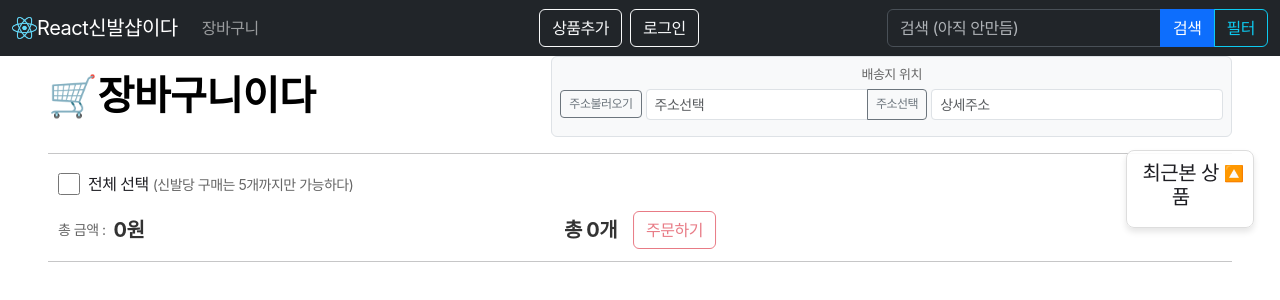
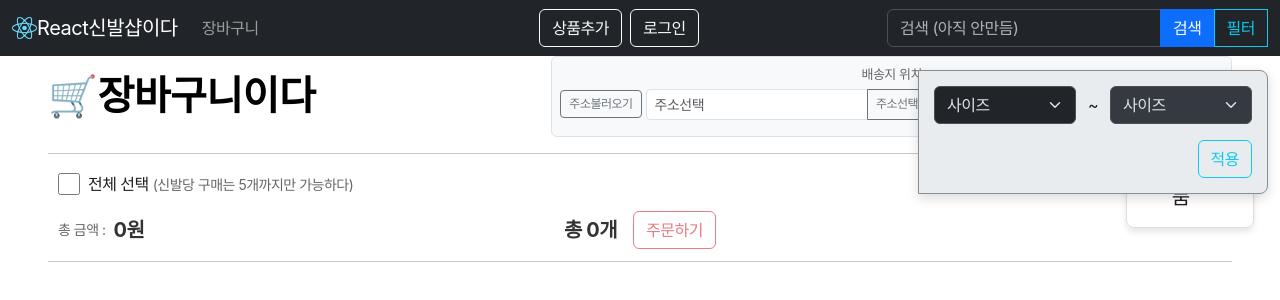
Before and after one commit to alsdudrj/react-project, a React (Vite) app: page /cart in a window 1280 px wide. Both pictures are taken after a click on the button "필터". Shown: the top 300 px of the page. Built offline with nearby package versions, Linux system fonts and the light colour scheme.

Commit message:
필터 생긴거만 만듬

```diff
--- a/src/App.css
+++ b/src/App.css
@@ -8,7 +8,7 @@ div {
 
 .header{
   position: relative;
-  z-index: 10;
+  z-index: 1000;
 }
 
 .sidebar-wrapper{
@@ -174,6 +174,69 @@ a {
   border-color: #61DAFB;
 }
 .login-checkbox .form-check-input:focus {
+    box-shadow: 0 0 0 0.25rem rgba(97, 218, 251, 0.25);
+    border-color: #61DAFB;
+}
+/*=======================================*/
+
+
+
+/* ====검색폼 애니메이션 및 css==== */
+/*필터 버튼 및 폼 위치 고정*/
+.search-anchor {
+  position: relative;
+  z-index: 1000;
+}
+/*filter 폼 설정*/
+.filter-overlay {
+  position: absolute;
+  top: 3.8rem;
+  right: 0;
+  width: 350px;
+  height: auto;
+  padding: 15px;
+  border-radius: 8px;
+  border: 1px solid #868e96;
+  background: #e9ecef;
+  box-shadow: 0 4px 12px rgba(0,0,0,0.15);
+
+  z-index: 1000;
+
+  transform: translateY(-20px);
+  opacity: 0;
+  animation: slideDown 0.3s ease forwards;
+}
+/* 인풋창 설정 */
+.filter-overlay .form-control {
+  background-color: white;
+  color: black;
+  border: 1px solid black;
+}
+.filter-overlay .form-control::placeholder {
+  color: #868e96;
+}
+.filter-overlay .form-control:focus {
+  background-color: transparent;
+  color: black;
+  border-color: none;
+  box-shadow: none;
+}
+/*체크박스 설정*/
+.filter-checkbox .form-check-label {
+  color: black;
+  font-size: 13px;
+  font-weight: 800;
+  cursor: pointer;
+  margin-top: 3px;
+}
+.filter-overlay .form-check-input {
+  background-color: white;
+}
+.filter-overlay .form-check-input:checked {
+  background-color: #61DAFB;
+  border-color: #61DAFB;
+}
+.filter-checkbox .form-check-input:focus {
     box-shadow: 0 0 0 0.25rem rgba(97, 218, 251, 0.25);
     border-color: #61DAFB;
 }
--- a/src/App.jsx
+++ b/src/App.jsx
@@ -21,7 +21,8 @@ function App() {
   let [mainCount, setMainCount] = useState(1); //메인페이지 더보기 클릭횟수 -> AddItem까지 props 시켜줌
 
   const [showLogin, setShowLogin] = useState(false); //로그인 폼 상태
-  const [showRegister, setShowRegister] = useState(false);
+  const [showFilter, setShowFilter] = useState(false); //검색 필터 폼 상태
+  const [showRegister, setShowRegister] = useState(false); //회원가입 모달 상태
 
   const [footerFade, setFooterFade, footerMsg, setFooterMsg] = useFooterAlert();  //footer 애니메이션 Custom Hook
 
@@ -42,6 +43,7 @@ function App() {
       <Header
       setShowLogin={setShowLogin} showLogin={showLogin}
       showRegister={showRegister} setShowRegister={setShowRegister}
+      showFilter={showFilter} setShowFilter={setShowFilter}
       />
       {showRegister == true &&
       <Register
--- /dev/null
+++ b/src/components/FilterForm.jsx
@@ -0,0 +1,75 @@
+import { useState } from "react";
+import { Button, Form } from "react-bootstrap";
+import { useNavigate } from "react-router-dom";
+
+const FilterForm = ({setShowLogin, showRegister, setShowRegister}) => {
+    const navigate = useNavigate();
+
+    const sizeArr = [230, 235, 240, 245, 250, 255, 260, 265, 270, 275, 280, 285, 290]
+
+    /* ====필터에서 선택된 사이즈 관리==== */
+    const [minSize, setMinSize] = useState('');
+    const [maxSize, setMaxSize] = useState('');
+
+
+    /* ================================= */
+    /* =============JSX구간============= */
+    return(
+        <>
+        <div className="filter-overlay">
+            <Form>
+                <Form.Group className="mb-3 d-flex align-items-center gap-2" controlId="select">
+                    {/*최소사이즈*/}
+                    <Form.Select
+                    value={minSize}
+                    onChange={(e) => {
+                        setMinSize(e.target.value);
+                        if (Number(e.target.value) > Number(maxSize)) setMaxSize(""); //max사이즈보다 min사이즈가 커지면 max 초기화
+                    }}
+                    >
+                        <option>사이즈</option>
+                        {
+                            sizeArr.map((v, i) => {
+                                return(
+                                    <>
+                                        <option key={i} value={v}>{v}</option>
+                                    </>
+                                )
+                            })
+                        }
+                    </Form.Select>
+
+                    <span className="px-1"> ~ </span>
+                    {/*최대 사이즈*/}
+                    <Form.Select
+                    value={maxSize}
+                    onChange={(e) => setMaxSize(e.target.value)}
+                    disabled={!minSize} //minSize 먼저 선택 후 활성화
+                    >
+                        <option>사이즈</option>
+                        {
+                            sizeArr.filter((v) => Number(v) >= Number(minSize))
+                            .map((v, i) => {
+                                return(
+                                    <>
+                                        <option key={i} value={v}
+                                        >{v}</option>
+                                    </>
+                                )
+                            })
+                        }
+                    </Form.Select>
+                </Form.Group>
+                <Button variant="outline-info"
+                onClick={() => {
+                    alert('아직 안만듬');
+                }}
+                >
+                    적용
+                </Button>
+            </Form>
+        </div>
+        </>
+    );
+};
+export default FilterForm;
--- a/src/components/SalesModal.jsx
+++ b/src/components/SalesModal.jsx
@@ -114,12 +114,10 @@ const SalesModal = ({
                             주문하기</Button>
 
                             {
-                            showAlert ?
+                                showAlert == true &&
                                     <Alert className="alert-overlay" variant={'danger'}>
                                         ⚠️배송지를 입력해라
                                     </Alert>
-                            :
-                            ''
                             }
                         </div>
                     </Modal.Footer>
--- a/src/routes/Cart.jsx
+++ b/src/routes/Cart.jsx
@@ -68,7 +68,12 @@ const Cart = ({setFooterFade, setFooterMsg}) => {
                         <div className="address-box p-2 border rounded bg-light">
                             <p className="mb-1" style={{ fontSize: '13px', color: '#666' }}>배송지 위치</p>
                             <div className="d-flex align-items-center flex-nowrap gap-1 mb-2">
-                                <Button variant="outline-secondary" size="sm" style={{ whiteSpace: 'nowrap', fontSize: '12px', flexShrink: 0 }}>주소불러오기</Button>
+                                <Button variant="outline-secondary" size="sm" style={{ whiteSpace: 'nowrap', fontSize: '12px', flexShrink: 0 }}
+                                onClick={() => {
+                                alert('아직 안만듬')
+                                }}
+                                >
+                                주소불러오기</Button>
                                 <InputGroup size="sm" style={{ flex: '1 1 auto', display: 'flex'}}>
                                 <input
                                     type="text"
--- a/src/routes/Header.jsx
+++ b/src/routes/Header.jsx
@@ -4,8 +4,9 @@ import { Button, Container, Form, InputGroup, Nav, Navbar } from "react-bootstra
 import { useNavigate } from "react-router-dom";
 import { useUsername } from "../hooks/Username";
 import LoginForm from "../components/LoginForm";
+import FilterForm from "../components/FilterForm";
 
-const Header = ({showLogin, setShowLogin, showRegister, setShowRegister}) => {
+const Header = ({showLogin, setShowLogin, showRegister, setShowRegister, showFilter, setShowFilter}) => {
     let navigate = useNavigate();   //URL 이동시 html표시를 도와줌
     let username = useUsername();   //coustom hook을 불러옴
 
@@ -30,7 +31,7 @@ const Header = ({showLogin, setShowLogin, showRegister, setShowRegister}) => {
                     </div>
                 </Nav>
                 <Nav style={{ textAlign: "right" }}>
-                    <InputGroup>
+                    <InputGroup className="search-anchor">
                         <Form.Control
                         placeholder="검색 (아직 안만듬)"
                         aria-label="search"
@@ -40,7 +41,9 @@ const Header = ({showLogin, setShowLogin, showRegister, setShowRegister}) => {
                             alert('아직 안만들었다고')
                         }}
                         >검색</Button>
-                            <Button variant="outline-info">필터</Button>
+                        <Button variant="outline-info" onClick={() => setShowFilter(!showFilter)}>필터</Button>
+
+                        {showFilter && <FilterForm setShowFilter={setShowFilter}/>}
                     </InputGroup>
                 </Nav>
             </Container>
```
Lines whose indentation alone changed are shown as unchanged.
